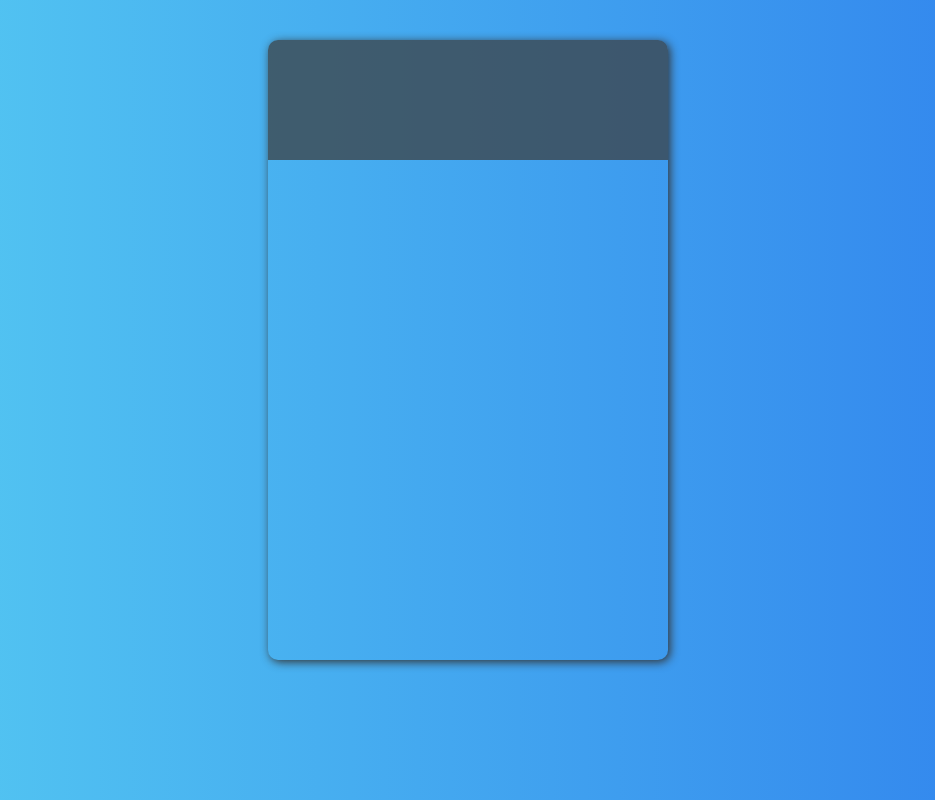
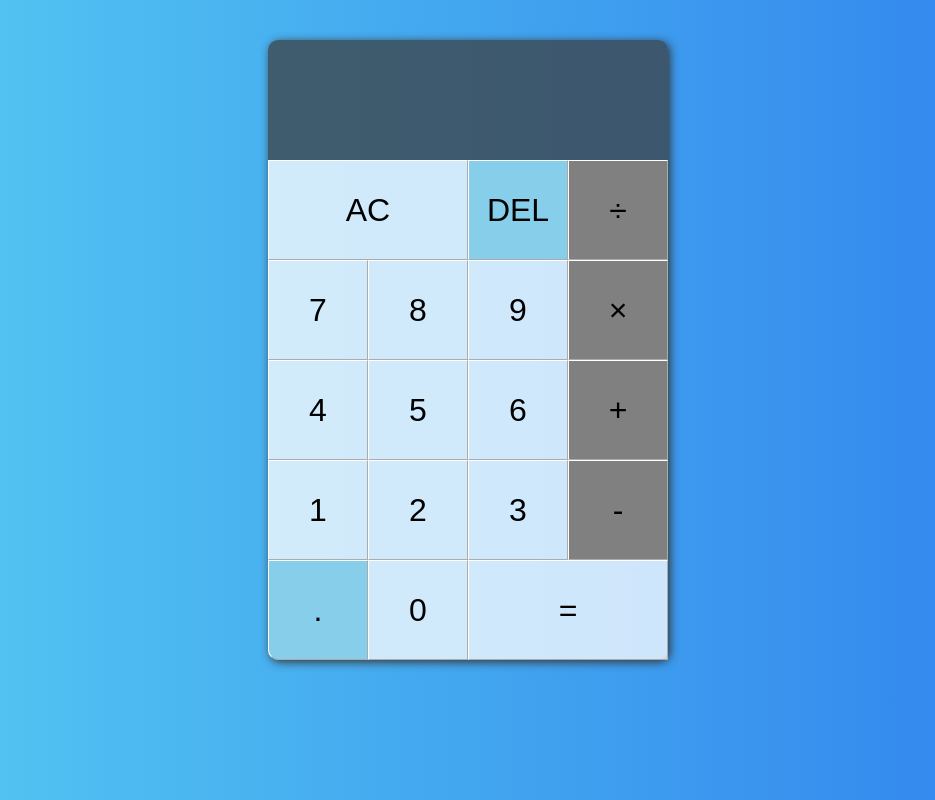
Before and after one commit to Bugs23/react-calc, a React (Create React App) app: page / in a window 1280 px wide. Shown: the whole page, without its empty margins (172-1107 px from the left). Built offline with nearby package versions, Linux system fonts and the light colour scheme.

Commit message:
Created the button styled components

```diff
--- a/src/components/Calculator/Styled/index.js
+++ b/src/components/Calculator/Styled/index.js
@@ -32,11 +32,34 @@
 export const Previous = styled.div`
 	color: rgba(255, 255, 255, 0.75);
 	font-size: 1.5rem;
-
 `
 // Current number
 export const Current = styled.div`
 	color: white;
 	font-size: 2.5rem;
+`
 
+//Buttons
+export const Button = styled.button`
+	cursor: pointer;
+	font-size: 2rem;
+	border: 1px outset white;
+	outline: none;
+	background-color: rgba(255, 255, 255, 0.75);
+	&:hover {
+		background-color: rgba(255, 255, 255, 0.9);
+	}
+
+	/* EXPANDED FORM EXAMPLE */
+	${ function({ gridSpan }){
+		if(gridSpan){
+			return `grid-column: span ${gridSpan};`
+		}
+	}}
+
+	${({gridSpan}) => gridSpan && `grid-column: span ${gridSpan};`}
+	${({operation}) => operation && `background-color: gray;`}
+	${({control}) => control && `background-color: skyblue;`}
+	${({equals}) => equals && `border-bottom-right-radius: 10px; background-color: gray;`}
+	${({period}) => period && `border-bottom-left-radius: 10px; background-color: skyblue;`}
 `
--- a/src/components/Calculator/index.js
+++ b/src/components/Calculator/index.js
@@ -1,5 +1,5 @@
 import React from 'react';
-import { Container, Screen, Previous, Current } from './Styled';
+import { Container, Screen, Previous, Current, Button } from './Styled';
 
 export default function Calculator() {
 	return (
@@ -8,6 +8,24 @@
 				<Previous></Previous>
 				<Current></Current>
 			</Screen>
+			<Button gridSpan={2}>AC</Button>
+			<Button control>DEL</Button>
+			<Button operation>÷</Button>
+			<Button>7</Button>
+			<Button>8</Button>
+			<Button>9</Button>
+			<Button operation>×</Button>
+			<Button>4</Button>
+			<Button>5</Button>
+			<Button>6</Button>
+			<Button operation>+</Button>
+			<Button>1</Button>
+			<Button>2</Button>
+			<Button>3</Button>
+			<Button operation>-</Button>
+			<Button period>.</Button>
+			<Button>0</Button>
+			<Button gridSpan={2}>=</Button>
 		</Container>
 	)
 }
```
